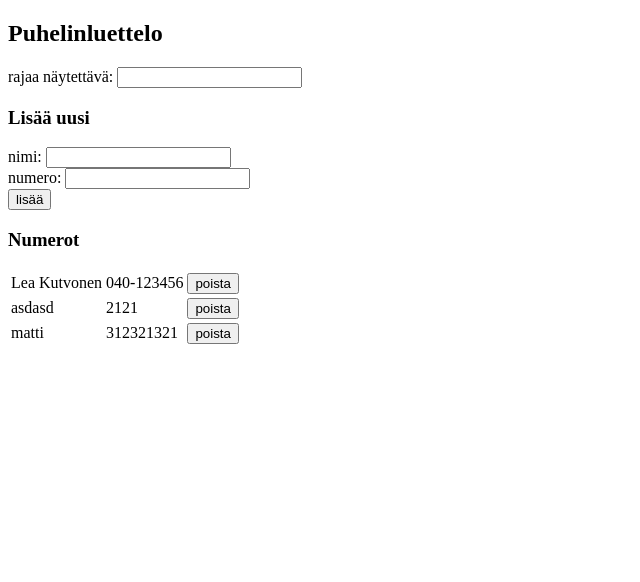
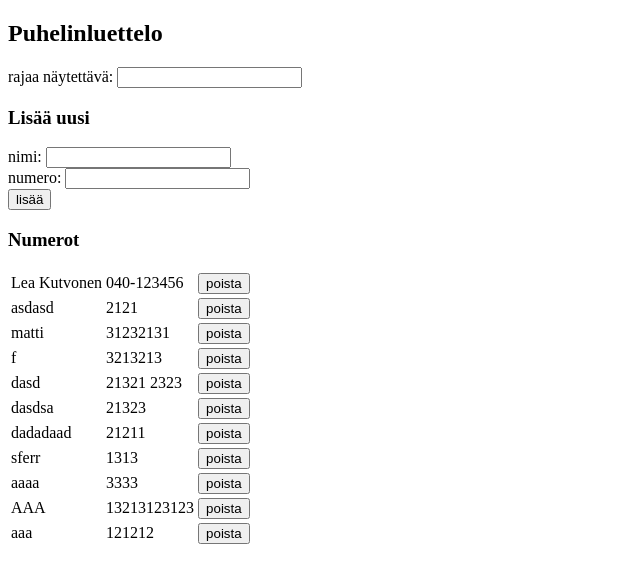
Before and after one commit to SimoAntikainen/HYmoocPart2, a React (Create React App) app in the folder part2/puhelinluettelo/: page / in a window 1280 px wide. Shown: the top 582 px of the page, without its empty margins (0-640 px from the left). Built offline with nearby package versions, Linux system fonts and the light colour scheme; data requests are answered from the project's data file.

Commit message:
part 2.17

```diff
--- a/part2/puhelinluettelo/db.json
+++ b/part2/puhelinluettelo/db.json
@@ -12,8 +12,48 @@
     },
     {
       "name": "matti",
-      "number": "312321321",
+      "number": "31232131",
       "id": 10
+    },
+    {
+      "name": "f",
+      "number": "3213213",
+      "id": 11
+    },
+    {
+      "name": "dasd",
+      "number": "21321 2323",
+      "id": 12
+    },
+    {
+      "name": "dasdsa",
+      "number": "21323",
+      "id": 14
+    },
+    {
+      "name": "dadadaad",
+      "number": "21211",
+      "id": 15
+    },
+    {
+      "name": "sferr",
+      "number": "1313",
+      "id": 17
+    },
+    {
+      "name": "aaaa",
+      "number": "3333",
+      "id": 18
+    },
+    {
+      "name": "AAA",
+      "number": "13213123123",
+      "id": 19
+    },
+    {
+      "name": "aaa",
+      "number": "121212",
+      "id": 20
     }
   ]
 }
--- a/part2/puhelinluettelo/src/App.js
+++ b/part2/puhelinluettelo/src/App.js
@@ -65,10 +65,7 @@ class App extends React.Component {
     })
 
     } else {
-      this.setState({
-        newName: '',
-        newNumber: ''
-      })
+      this.changeNumber()
     }
 
     console.log("persoonat", this.state.persons)
@@ -91,6 +88,26 @@ class App extends React.Component {
         })
       }
     }
+  }
+
+  changeNumber = () => {
+    const person = this.state.persons.find(person => person.name === this.state.newName)
+    if(window.confirm(` ${person.name} jo luettelossa, korvataanko numero uudella`)) {
+
+    const changedPerson = { ...person, number: this.state.newNumber}
+    const idOfChangedPerson = person.id
+
+    personService.changePersonNumber(idOfChangedPerson, changedPerson)
+      .then(response => {
+        console.log("response", response)
+        this.setState({
+          persons: this.state.persons.map(person => person.id !== idOfChangedPerson ? person : response.data),
+          newName: '',
+          newNumber: ''
+        })
+      })
+    }
+
   }
 
   handleNameChange = (event) => {
--- a/part2/puhelinluettelo/src/services/persons.js
+++ b/part2/puhelinluettelo/src/services/persons.js
@@ -13,5 +13,9 @@ const removePerson = (id, newObject) => {
     return axios.delete(`${baseUrl}/${id}`, newObject)
 }
 
+const changePersonNumber = (id, newObject) => {
+    return axios.put(`${baseUrl}/${id}`, newObject)
+}
 
-export default { getAllPersons, createPerson, removePerson}
+
+export default { getAllPersons, createPerson, removePerson, changePersonNumber}
```
